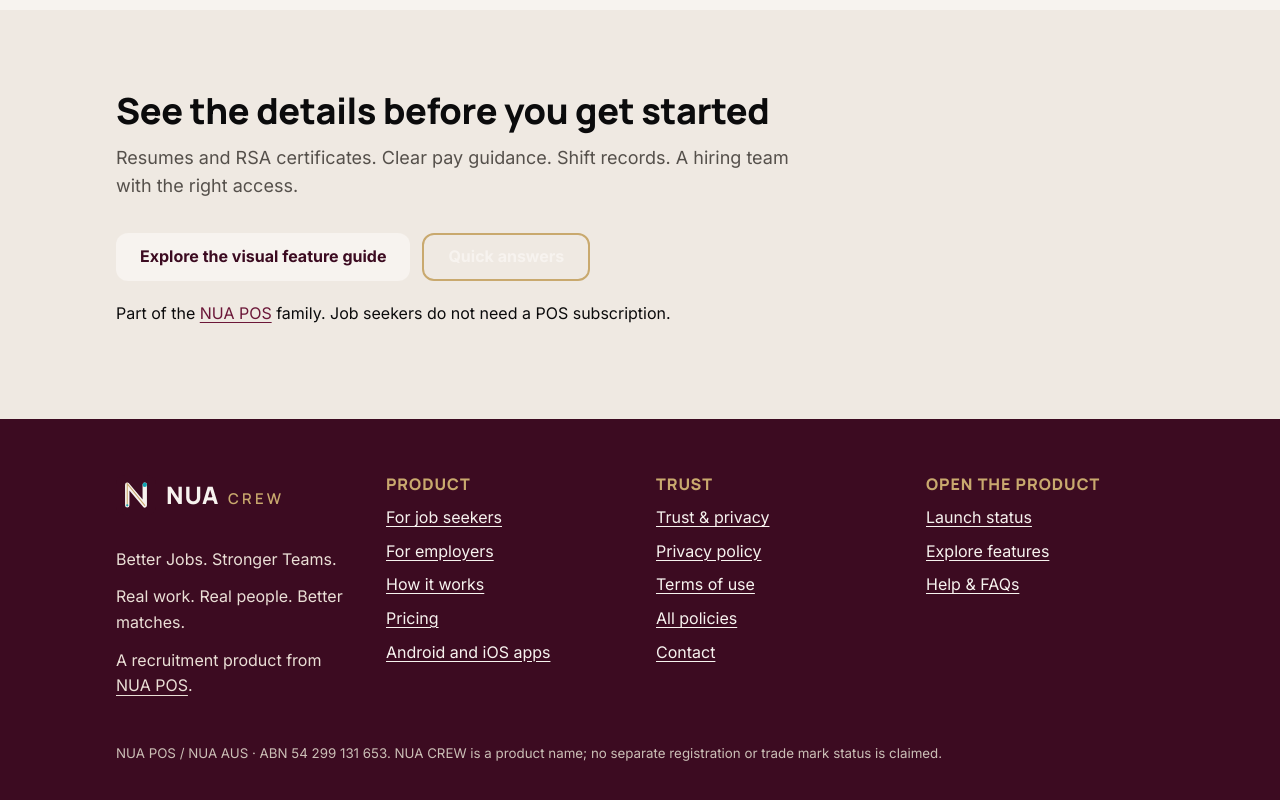
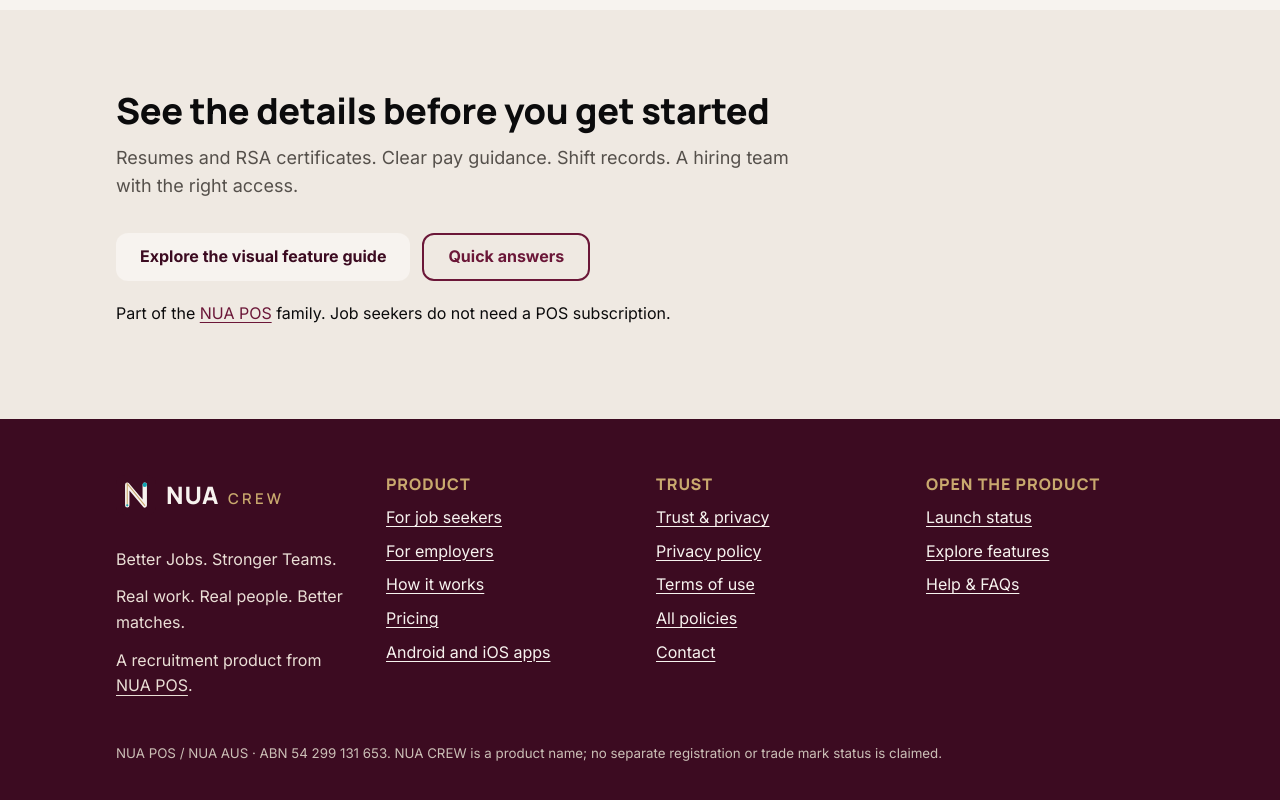
Before and after one commit to BSaumil/NUA-CREW, a Next.js app in the folder apps/site/: page / in a window 1280 px wide. Shown: the part 3732-4532 px from the top of the page. Built offline with nearby package versions, Linux system fonts and the light colour scheme.

Commit message:
fix(site): give outline buttons sufficient contrast on light surfaces

```diff
--- a/apps/site/app/site.css
+++ b/apps/site/app/site.css
@@ -142,6 +142,12 @@
 }
 .site-button-ghost:hover {
   background: rgba(201, 169, 110, 0.15);
+}
+
+/* Outline calls to action need dark text on the light content surfaces. */
+.site-section:not(.site-section--wine) .site-button-ghost {
+  color: var(--nua-burgundy);
+  border-color: var(--nua-burgundy);
 }
 .site-cta-row {
   display: flex;
```
